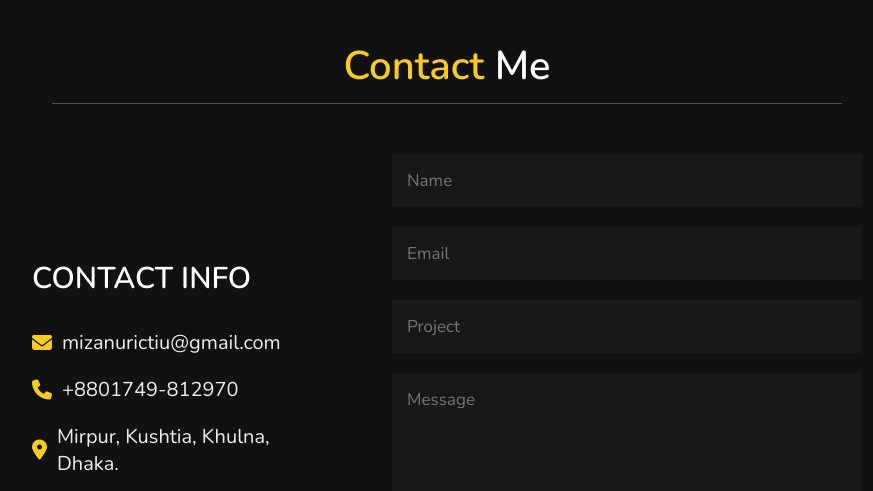
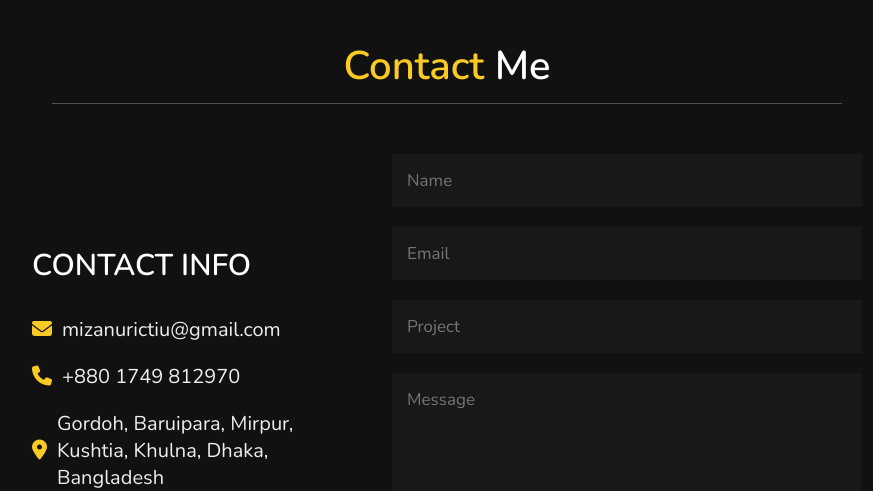
Before and after one commit to mizanurict/Mizanur-portfolio, a plain HTML site: page index.html in a window 1280 px wide. Shown: the part 2721-3212 px from the top of the page, without its empty margins (368-1241 px from the left). Drawn offline with nearby package versions, Linux system fonts and the light colour scheme.

Commit message:
Update index.html

```diff
--- a/index.html
+++ b/index.html
@@ -156,8 +156,8 @@
 
         <div class="info">
             <h3><i class="fas fa-envelope"></i>mizanurictiu@gmail.com</h3>
-            <h3><i class="fas fa-phone"></i>+8801749-812970</h3>
-            <h3><i class="fas fa-map-marker-alt"></i>Mirpur, Kushtia, Khulna, Dhaka.</h3>
+            <h3><i class="fas fa-phone"></i>+880 1749 812970</h3>
+            <h3><i class="fas fa-map-marker-alt"></i>Gordoh, Baruipara, Mirpur, Kushtia, Khulna, Dhaka, Bangladesh</h3>
             <h3>
                 <a href="https://www.facebook.com/mizanurictiu" target="_blank"> <i class="fa-brands fa-square-facebook"></i></a>
                 <a href="https://www.linkedin.com/in/mizanurictiu" target="_blank"> <i class="fa-brands fa-linkedin"></i></a>
```
